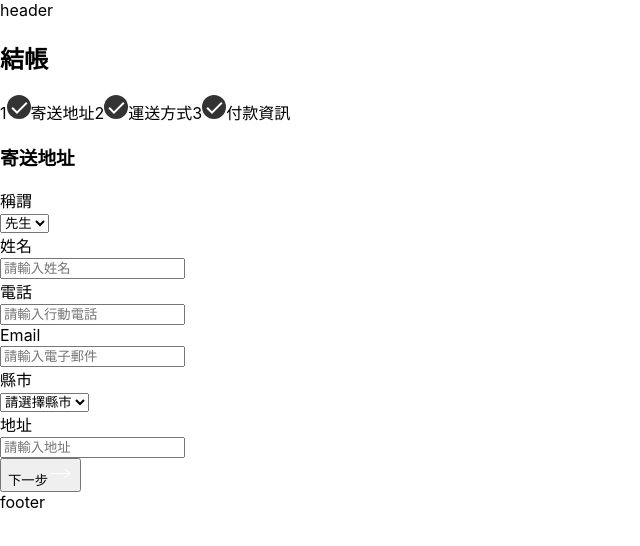
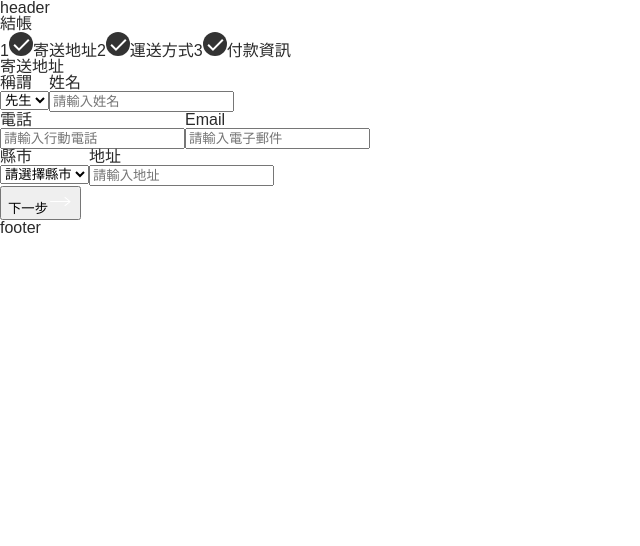
Before and after one commit to Yoruyeh/alpha_shop, a React (Create React App) app: page / in a window 1280 px wide. Shown: the top 546 px of the page, without its empty margins (0-640 px from the left). Built offline with nearby package versions, Linux system fonts and the light colour scheme.

Commit message:
add base.scss and reset.scss and import those styles in all.scss and main.js

```diff
--- a/src/App.js
+++ b/src/App.js
@@ -1,5 +1,6 @@
 import React from "react";
 import Main from "./components/main";
+import './styles/all.scss';
 
 function App() {
   return (
--- a/src/components/main.js
+++ b/src/components/main.js
@@ -1,5 +1,6 @@
 import Register from "./register";
 import ProgressControl from "./progress_control";
+import '../styles/base.scss';
 
 function Main() {
   return (
--- /dev/null
+++ b/src/styles/all.scss
@@ -0,0 +1,2 @@
+@import './reset.scss';
+@import './base.scss';
--- /dev/null
+++ b/src/styles/base.scss
@@ -0,0 +1,109 @@
+$screen-break-point: 749.5px;
+
+:root {
+  --white: #FFFFFF;
+  --pink: #F67599;
+  --grey-800: #2A2A2A;
+  --grey-700: #333333;
+  --grey-400: #808080;
+  --grey-300: #999999;
+
+  --site-edge-margin: 15px;
+
+  --main-font-family: 'Noto Sans TC', sans-serif;
+}
+
+body {
+  --background-color: #FFFFFF;
+  --footer-background-color: #F6F7F8;
+  --nav-icon: #2A2A2A;
+  --social-icon: #808080;
+  --main-text: #2A2A2A;
+  --secondary-text: #808080;
+  --active-color: lightblue;
+
+  --undone-progress-border: #F0F0F5;
+  --done-progress-border: #000000;
+  --progress-current-color: #2A2A2A;
+  --progress-done-color: #FFFFFF;
+  --progress-undone-color: #AFB1BD;
+  --pg-addr-color: #FFFFFF;
+  --pg-addr-bg-color: #2A2A2A;
+  --input-label: #808080;
+  --input-border: #4A4A4A;
+  --input-text: #999999;
+  --select-arrow: #2A2A2A;
+  --select-true: #2A2A2A;
+  --select-false: #999999;
+  --product-action-text: #000000;
+  --product-action-bg: #F0F0F5;
+  --left-arrow: #000000;
+
+  background-color: var(--background-color);
+  color: var(--main-text);
+  font-family: var(--main-font-family);
+  font-size: 16px;
+  user-select: none;
+}
+
+ul,
+ol,
+li {
+  list-style: none;
+  margin: 0px;
+  padding: 0px;
+}
+
+.container {
+  margin: 0px 15px;
+}
+
+.mx-auto {
+  margin-left: auto;
+  margin-right: auto;
+}
+
+.mr-auto {
+  margin-right: auto !important;
+}
+
+.cursor-point {
+  cursor: pointer;
+}
+
+@mixin col-series($serial) {
+  display: flex;
+  flex-wrap: wrap;
+  $width: 100% / 12 * $serial;
+  flex: 0 0 $width;
+  align-content: flex-start;
+  max-width: $width;
+}
+
+.col {
+  @for $index from 1 to 13 {
+    &.col-#{$index} {
+      @include col-series($index);
+    }
+  }
+}
+
+@media screen and (min-width: $screen-break-point) {
+  .col {
+    @for $index from 1 to 13 {
+      &.col-lg-#{$index} {
+        @include col-series($index);
+      }
+    }
+  }
+}
+
+@media screen and (max-width: $screen-break-point) {
+  .col {
+    @for $index from 1 to 13 {
+      &.col-sm-#{$index} {
+        @include col-series($index);
+      }
+    }
+  }
+}
--- /dev/null
+++ b/src/styles/reset.scss
@@ -0,0 +1,130 @@
+html,
+body,
+div,
+span,
+applet,
+object,
+iframe,
+h1,
+h2,
+h3,
+h4,
+h5,
+h6,
+p,
+blockquote,
+pre,
+a,
+abbr,
+acronym,
+address,
+big,
+cite,
+code,
+del,
+dfn,
+em,
+img,
+ins,
+kbd,
+q,
+s,
+samp,
+small,
+strike,
+strong,
+sub,
+sup,
+tt,
+var,
+b,
+u,
+i,
+center,
+dl,
+dt,
+dd,
+ol,
+ul,
+li,
+fieldset,
+form,
+label,
+legend,
+table,
+caption,
+tbody,
+tfoot,
+thead,
+tr,
+th,
+td,
+article,
+aside,
+canvas,
+details,
+embed,
+figure,
+figcaption,
+footer,
+header,
+hgroup,
+menu,
+nav,
+output,
+ruby,
+section,
+summary,
+time,
+mark,
+audio,
+video {
+  margin: 0;
+  padding: 0;
+  border: 0;
+  font-size: 100%;
+  font: inherit;
+  vertical-align: baseline;
+}
+
+/* HTML5 display-role reset for older browsers */
+article,
+aside,
+details,
+figcaption,
+figure,
+footer,
+header,
+hgroup,
+menu,
+nav,
+section {
+  display: block;
+}
+
+body {
+  line-height: 1;
+}
+
+ol,
+ul {
+  list-style: none;
+}
+
+blockquote,
+q {
+  quotes: none;
+}
+
+blockquote:before,
+blockquote:after,
+q:before,
+q:after {
+  content: '';
+  content: none;
+}
+
+table {
+  border-collapse: collapse;
+  border-spacing: 0;
+}
```
